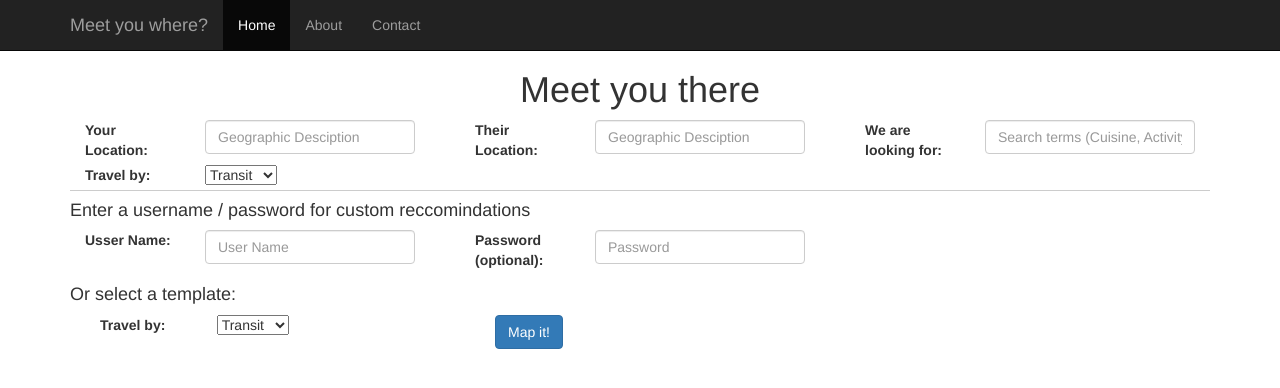
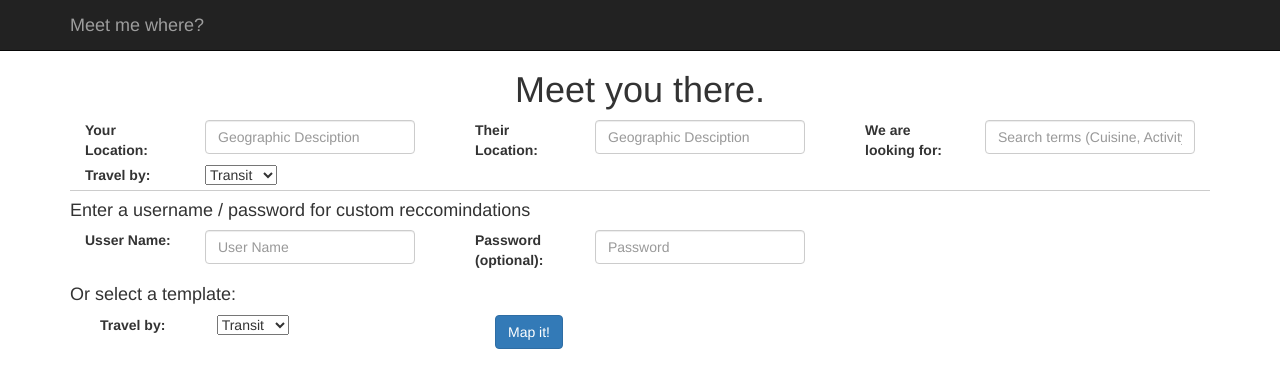
Before and after one commit to jfried23/InsightProject, a Flask app: page / in a window 1280 px wide. Shown: the top 388 px of the page. Run offline with Flask 2, Linux system fonts and the light colour scheme; parts of the project's set-up code (start-up, migrations or seed data) failed here and were passed over; some libraries are stand-ins or nearby versions.

Commit message:
changed title

```diff
--- a/templates/login.html
+++ b/templates/login.html
@@ -9,7 +9,7 @@
     <meta name="author" content="">
     <link rel="icon" href="../../favicon.ico">
 
-    <title>Meet you where?</title>
+    <title>Meet me where?</title>
 
     <!-- Bootstrap core CSS -->
 
@@ -62,13 +62,10 @@
             <span class="icon-bar"></span>
             <span class="icon-bar"></span>
           </button>
-          <a class="navbar-brand" href="#">Meet you where?</a>
+          <a class="navbar-brand" href="#">Meet me where?</a>
         </div>
         <div id="navbar" class="collapse navbar-collapse">
           <ul class="nav navbar-nav">
-            <li class="active"><a href="/">Home</a></li>
-            <li><a href="/about">About</a></li>
-            <li><a href="#contact">Contact</a></li>
           </ul>
         </div><!--/.nav-collapse -->
       </div>
@@ -78,7 +75,7 @@
 
     <div class="text-center">
       <p></p>
-      <h1>Meet you there</h1>
+      <h1>Meet you there.</h1>
     </div>
 
     <form class="form" role="form" method='post' action='/' >
```
Also changed, not shown: templates/index.html (+2 -5 lines).
